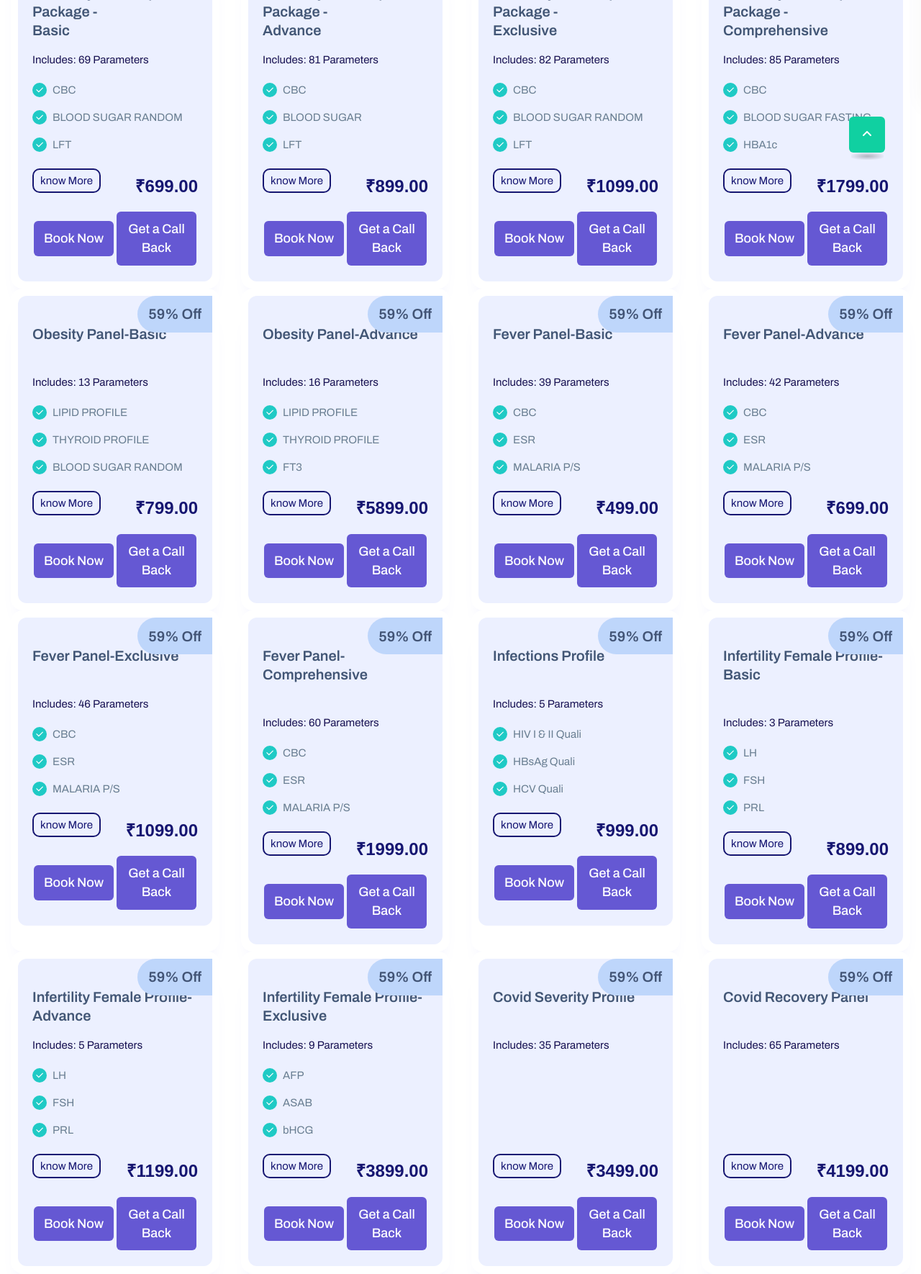
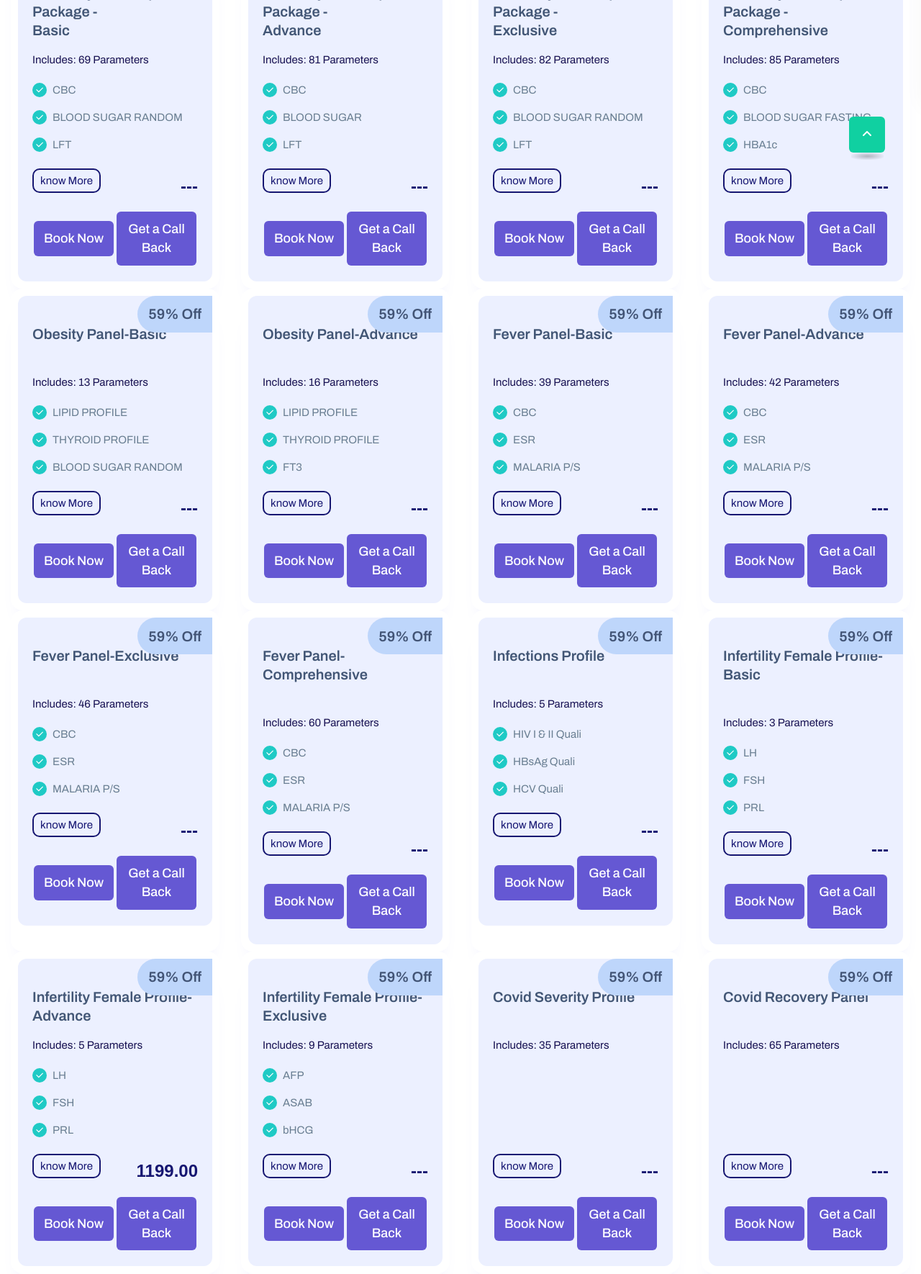
Before and after one commit to ramaprixim/pravilabs.in, a PHP site: page /packages.php in a window 1280 px wide; the page is wider, and only the part inside the window is pictured. Shown: the part 668-2438 px from the top of that part at 72% size. Run offline with PHP 8.4, Linux system fonts and the light colour scheme; data that the repository does not hold is empty; some libraries are stand-ins or nearby versions; some web fonts are replaced.

Commit message:
all page created

```diff
--- a/packages.php
+++ b/packages.php
@@ -66,7 +66,7 @@
                         <button class="card-button1 mb-4">know More</button>
                      </div>
                      <div class="col-lg-6 d-flex justify-content-end align-items-center">
-                        <h4 class="price-text">₹699.00</h4>
+                        <h4 class="price-text">---</h4>
                      </div>
                   </div>
 
@@ -126,7 +126,7 @@
 						 <button class="card-button1 mb-4">know More</button>
 					  </div>
 					  <div class="col-lg-6 d-flex justify-content-end align-items-center">
-						 <h4 class="price-text">₹899.00</h4>
+						 <h4 class="price-text">---</h4>
 					  </div>
 				   </div>
 
@@ -186,7 +186,7 @@
 							 <button class="card-button1 mb-4">know More</button>
 						  </div>
 						  <div class="col-lg-6 d-flex justify-content-end align-items-center">
-							 <h4 class="price-text">₹1099.00</h4>
+							 <h4 class="price-text">---</h4>
 						  </div>
 					   </div>
 
@@ -246,7 +246,7 @@
 							 <button class="card-button1 mb-4">know More</button>
 						  </div>
 						  <div class="col-lg-6 d-flex justify-content-end align-items-center">
-							 <h4 class="price-text">₹1799.00</h4>
+							 <h4 class="price-text">---</h4>
 						  </div>
 					   </div>
 
@@ -306,7 +306,7 @@
 							 <button class="card-button1 mb-4">know More</button>
 						  </div>
 						  <div class="col-lg-6 d-flex justify-content-end align-items-center">
-							 <h4 class="price-text">₹799.00</h4>
+							 <h4 class="price-text">---</h4>
 						  </div>
 					   </div>
 
@@ -366,7 +366,7 @@
 							 <button class="card-button1 mb-4">know More</button>
 						  </div>
 						  <div class="col-lg-6 d-flex justify-content-end align-items-center">
-							 <h4 class="price-text">₹5899.00</h4>
+							 <h4 class="price-text">---</h4>
 						  </div>
 					   </div>
 
@@ -427,7 +427,7 @@
 							 <button class="card-button1 mb-4">know More</button>
 						  </div>
 						  <div class="col-lg-6 d-flex justify-content-end align-items-center">
-							 <h4 class="price-text">₹499.00</h4>
+							 <h4 class="price-text">---</h4>
 						  </div>
 					   </div>
 
@@ -488,7 +488,7 @@
 							 <button class="card-button1 mb-4">know More</button>
 						  </div>
 						  <div class="col-lg-6 d-flex justify-content-end align-items-center">
-							 <h4 class="price-text">₹699.00</h4>
+							 <h4 class="price-text">---</h4>
 						  </div>
 					   </div>
 
@@ -549,7 +549,7 @@
 							 <button class="card-button1 mb-4">know More</button>
 						  </div>
 						  <div class="col-lg-6 d-flex justify-content-end align-items-center">
-							 <h4 class="price-text">₹1099.00</h4>
+							 <h4 class="price-text">---</h4>
 						  </div>
 					   </div>
 
@@ -610,7 +610,7 @@
 							 <button class="card-button1 mb-4">know More</button>
 						  </div>
 						  <div class="col-lg-6 d-flex justify-content-end align-items-center">
-							 <h4 class="price-text">₹1999.00</h4>
+							 <h4 class="price-text">---</h4>
 						  </div>
 					   </div>
 
@@ -671,7 +671,7 @@
 							 <button class="card-button1 mb-4">know More</button>
 						  </div>
 						  <div class="col-lg-6 d-flex justify-content-end align-items-center">
-							 <h4 class="price-text">₹999.00</h4>
+							 <h4 class="price-text">---</h4>
 						  </div>
 					   </div>
 
@@ -732,7 +732,7 @@
 							 <button class="card-button1 mb-4">know More</button>
 						  </div>
 						  <div class="col-lg-6 d-flex justify-content-end align-items-center">
-							 <h4 class="price-text">₹899.00</h4>
+							 <h4 class="price-text">---</h4>
 						  </div>
 					   </div>
 
@@ -793,7 +793,7 @@
 							 <button class="card-button1 mb-4">know More</button>
 						  </div>
 						  <div class="col-lg-6 d-flex justify-content-end align-items-center">
-							 <h4 class="price-text">₹1199.00</h4>
+							 <h4 class="price-text">1199.00</h4>
 						  </div>
 					   </div>
 
@@ -854,7 +854,7 @@
 							 <button class="card-button1 mb-4">know More</button>
 						  </div>
 						  <div class="col-lg-6 d-flex justify-content-end align-items-center">
-							 <h4 class="price-text">₹3899.00</h4>
+							 <h4 class="price-text">---</h4>
 						  </div>
 					   </div>
 
@@ -916,7 +916,7 @@
 							 <button class="card-button1 mb-4">know More</button>
 						  </div>
 						  <div class="col-lg-6 d-flex justify-content-end align-items-center">
-							 <h4 class="price-text">₹3499.00</h4>
+							 <h4 class="price-text">---</h4>
 						  </div>
 					   </div>
 
@@ -978,7 +978,7 @@
 							 <button class="card-button1 mb-4">know More</button>
 						  </div>
 						  <div class="col-lg-6 d-flex justify-content-end align-items-center">
-							 <h4 class="price-text">₹4199.00</h4>
+							 <h4 class="price-text">---</h4>
 						  </div>
 					   </div>
 
@@ -1039,7 +1039,7 @@
 							 <button class="card-button1 mb-4">know More</button>
 						  </div>
 						  <div class="col-lg-6 d-flex justify-content-end align-items-center">
-							 <h4 class="price-text">₹2199.00</h4>
+							 <h4 class="price-text">---</h4>
 						  </div>
 					   </div>
 
@@ -1100,7 +1100,7 @@
 							 <button class="card-button1 mb-4">know More</button>
 						  </div>
 						  <div class="col-lg-6 d-flex justify-content-end align-items-center">
-							 <h4 class="price-text">₹1499.00</h4>
+							 <h4 class="price-text">---</h4>
 						  </div>
 					   </div>
 
@@ -1161,7 +1161,7 @@
 							 <button class="card-button1 mb-4">know More</button>
 						  </div>
 						  <div class="col-lg-6 d-flex justify-content-end align-items-center">
-							 <h4 class="price-text">₹1999.00</h4>
+							 <h4 class="price-text">---</h4>
 						  </div>
 					   </div>
 
@@ -1222,7 +1222,7 @@
 							 <button class="card-button1 mb-4">know More</button>
 						  </div>
 						  <div class="col-lg-6 d-flex justify-content-end align-items-center">
-							 <h4 class="price-text">₹2199.00</h4>
+							 <h4 class="price-text">---</h4>
 						  </div>
 					   </div>
 
@@ -1283,7 +1283,7 @@
 							 <button class="card-button1 mb-4">know More</button>
 						  </div>
 						  <div class="col-lg-6 d-flex justify-content-end align-items-center">
-							 <h4 class="price-text">₹899.00</h4>
+							 <h4 class="price-text">---</h4>
 						  </div>
 					   </div>
 
@@ -1344,7 +1344,7 @@
 							 <button class="card-button1 mb-4">know More</button>
 						  </div>
 						  <div class="col-lg-6 d-flex justify-content-end align-items-center">
-							 <h4 class="price-text">₹699.00</h4>
+							 <h4 class="price-text">---</h4>
 						  </div>
 					   </div>
 
@@ -1405,7 +1405,7 @@
 							 <button class="card-button1 mb-4">know More</button>
 						  </div>
 						  <div class="col-lg-6 d-flex justify-content-end align-items-center">
-							 <h4 class="price-text">₹4000.00</h4>
+							 <h4 class="price-text">---</h4>
 						  </div>
 					   </div>
 
@@ -1466,7 +1466,7 @@
 							 <button class="card-button1 mb-4">know More</button>
 						  </div>
 						  <div class="col-lg-6 d-flex justify-content-end align-items-center">
-							 <h4 class="price-text">₹1599.00</h4>
+							 <h4 class="price-text">---</h4>
 						  </div>
 					   </div>
 
@@ -1527,7 +1527,7 @@
 							 <button class="card-button1 mb-4">know More</button>
 						  </div>
 						  <div class="col-lg-6 d-flex justify-content-end align-items-center">
-							 <h4 class="price-text">₹599.00</h4>
+							 <h4 class="price-text">---</h4>
 						  </div>
 					   </div>
 
@@ -1588,7 +1588,7 @@
 							 <button class="card-button1 mb-4">know More</button>
 						  </div>
 						  <div class="col-lg-6 d-flex justify-content-end align-items-center">
-							 <h4 class="price-text">₹1799.00</h4>
+							 <h4 class="price-text">---</h4>
 						  </div>
 					   </div>
 
@@ -1649,7 +1649,7 @@
 							 <button class="card-button1 mb-4">know More</button>
 						  </div>
 						  <div class="col-lg-6 d-flex justify-content-end align-items-center">
-							 <h4 class="price-text">₹2499.00</h4>
+							 <h4 class="price-text">---</h4>
 						  </div>
 					   </div>
 
@@ -1710,7 +1710,7 @@
 							 <button class="card-button1 mb-4">know More</button>
 						  </div>
 						  <div class="col-lg-6 d-flex justify-content-end align-items-center">
-							 <h4 class="price-text">₹549.00</h4>
+							 <h4 class="price-text">---</h4>
 						  </div>
 					   </div>
 
@@ -1772,7 +1772,7 @@
 							 <button class="card-button1 mb-4">know More</button>
 						  </div>
 						  <div class="col-lg-6 d-flex justify-content-end align-items-center">
-							 <h4 class="price-text">₹3310.00</h4>
+							 <h4 class="price-text">---</h4>
 						  </div>
 					   </div>
 
@@ -1834,7 +1834,7 @@
 							 <button class="card-button1 mb-4">know More</button>
 						  </div>
 						  <div class="col-lg-6 d-flex justify-content-end align-items-center">
-							 <h4 class="price-text">₹6699.00</h4>
+							 <h4 class="price-text">---</h4>
 						  </div>
 					   </div>
 
@@ -1895,7 +1895,7 @@
 							 <button class="card-button1 mb-4">know More</button>
 						  </div>
 						  <div class="col-lg-6 d-flex justify-content-end align-items-center">
-							 <h4 class="price-text">₹15000.00</h4>
+							 <h4 class="price-text">---</h4>
 						  </div>
 					   </div>
 
@@ -1957,7 +1957,7 @@
 							 <button class="card-button1 mb-4">know More</button>
 						  </div>
 						  <div class="col-lg-6 d-flex justify-content-end align-items-center">
-							 <h4 class="price-text">₹7500.00</h4>
+							 <h4 class="price-text">---</h4>
 						  </div>
 					   </div>
 
@@ -2019,7 +2019,7 @@
 							 <button class="card-button1 mb-4">know More</button>
 						  </div>
 						  <div class="col-lg-6 d-flex justify-content-end align-items-center">
-							 <h4 class="price-text">₹1478.00</h4>
+							 <h4 class="price-text">---</h4>
 						  </div>
 					   </div>
 
@@ -2081,7 +2081,7 @@
 							 <button class="card-button1 mb-4">know More</button>
 						  </div>
 						  <div class="col-lg-6 d-flex justify-content-end align-items-center">
-							 <h4 class="price-text">₹2730.00 </h4>
+							 <h4 class="price-text">- </h4>
 						  </div>
 					   </div>
 
@@ -2142,7 +2142,7 @@
 							 <button class="card-button1 mb-4">know More</button>
 						  </div>
 						  <div class="col-lg-6 d-flex justify-content-end align-items-center">
-							 <h4 class="price-text">₹6820.00</h4>
+							 <h4 class="price-text">---</h4>
 						  </div>
 					   </div>
 
@@ -2204,7 +2204,7 @@
 							 <button class="card-button1 mb-4">know More</button>
 						  </div>
 						  <div class="col-lg-6 d-flex justify-content-end align-items-center">
-							 <h4 class="price-text">₹4849.00</h4>
+							 <h4 class="price-text">---</h4>
 						  </div>
 					   </div>
 
@@ -2266,7 +2266,7 @@
 							 <button class="card-button1 mb-4">know More</button>
 						  </div>
 						  <div class="col-lg-6 d-flex justify-content-end align-items-center">
-							 <h4 class="price-text">₹2930.00</h4>
+							 <h4 class="price-text">---</h4>
 						  </div>
 					   </div>
 
@@ -2328,7 +2328,7 @@
 							 <button class="card-button1 mb-4">know More</button>
 						  </div>
 						  <div class="col-lg-6 d-flex justify-content-end align-items-center">
-							 <h4 class="price-text">₹4760.00</h4>
+							 <h4 class="price-text">---</h4>
 						  </div>
 					   </div>
 
@@ -2390,7 +2390,7 @@
 							 <button class="card-button1 mb-4">know More</button>
 						  </div>
 						  <div class="col-lg-6 d-flex justify-content-end align-items-center">
-							 <h4 class="price-text">₹750.00</h4>
+							 <h4 class="price-text">---</h4>
 						  </div>
 					   </div>
 
@@ -2452,7 +2452,7 @@
 							 <button class="card-button1 mb-4">know More</button>
 						  </div>
 						  <div class="col-lg-6 d-flex justify-content-end align-items-center">
-							 <h4 class="price-text">₹1080.00</h4>
+							 <h4 class="price-text">---</h4>
 						  </div>
 					   </div>
 
@@ -2514,7 +2514,7 @@
 							 <button class="card-button1 mb-4">know More</button>
 						  </div>
 						  <div class="col-lg-6 d-flex justify-content-end align-items-center">
-							 <h4 class="price-text">₹800.00</h4>
+							 <h4 class="price-text">---</h4>
 						  </div>
 					   </div>
 
@@ -2576,7 +2576,7 @@
 							 <button class="card-button1 mb-4">know More</button>
 						  </div>
 						  <div class="col-lg-6 d-flex justify-content-end align-items-center">
-							 <h4 class="price-text">₹1740.00</h4>
+							 <h4 class="price-text">---</h4>
 						  </div>
 					   </div>
 
@@ -2638,7 +2638,7 @@
 							 <button class="card-button1 mb-4">know More</button>
 						  </div>
 						  <div class="col-lg-6 d-flex justify-content-end align-items-center">
-							 <h4 class="price-text">₹2360.00</h4>
+							 <h4 class="price-text">---</h4>
 						  </div>
 					   </div>
 
@@ -2700,7 +2700,7 @@
 							 <button class="card-button1 mb-4">know More</button>
 						  </div>
 						  <div class="col-lg-6 d-flex justify-content-end align-items-center">
-							 <h4 class="price-text">₹1670.00</h4>
+							 <h4 class="price-text">---</h4>
 						  </div>
 					   </div>
 
@@ -2762,7 +2762,7 @@
 							 <button class="card-button1 mb-4">know More</button>
 						  </div>
 						  <div class="col-lg-6 d-flex justify-content-end align-items-center">
-							 <h4 class="price-text">₹9700.00</h4>
+							 <h4 class="price-text">---</h4>
 						  </div>
 					   </div>
 
@@ -2824,7 +2824,7 @@
 							 <button class="card-button1 mb-4">know More</button>
 						  </div>
 						  <div class="col-lg-6 d-flex justify-content-end align-items-center">
-							 <h4 class="price-text">₹4960.00</h4>
+							 <h4 class="price-text">---</h4>
 						  </div>
 					   </div>
 
@@ -2886,7 +2886,7 @@
 							 <button class="card-button1 mb-4">know More</button>
 						  </div>
 						  <div class="col-lg-6 d-flex justify-content-end align-items-center">
-							 <h4 class="price-text">₹2230.00</h4>
+							 <h4 class="price-text">---</h4>
 						  </div>
 					   </div>
 
@@ -2948,7 +2948,7 @@
 							 <button class="card-button1 mb-4">know More</button>
 						  </div>
 						  <div class="col-lg-6 d-flex justify-content-end align-items-center">
-							 <h4 class="price-text">₹1530.00</h4>
+							 <h4 class="price-text">---</h4>
 						  </div>
 					   </div>
 
@@ -3010,7 +3010,7 @@
 							 <button class="card-button1 mb-4">know More</button>
 						  </div>
 						  <div class="col-lg-6 d-flex justify-content-end align-items-center">
-							 <h4 class="price-text">₹3320.00</h4>
+							 <h4 class="price-text">---</h4>
 						  </div>
 					   </div>
 
@@ -3072,7 +3072,7 @@
 							 <button class="card-button1 mb-4">know More</button>
 						  </div>
 						  <div class="col-lg-6 d-flex justify-content-end align-items-center">
-							 <h4 class="price-text">₹1544.00</h4>
+							 <h4 class="price-text">---</h4>
 						  </div>
 					   </div>
 
@@ -3134,7 +3134,7 @@
 							 <button class="card-button1 mb-4">know More</button>
 						  </div>
 						  <div class="col-lg-6 d-flex justify-content-end align-items-center">
-							 <h4 class="price-text">₹1780.00</h4>
+							 <h4 class="price-text">---</h4>
 						  </div>
 					   </div>
 
@@ -3196,7 +3196,7 @@
 							 <button class="card-button1 mb-4">know More</button>
 						  </div>
 						  <div class="col-lg-6 d-flex justify-content-end align-items-center">
-							 <h4 class="price-text">₹3210.00</h4>
+							 <h4 class="price-text">---</h4>
 						  </div>
 					   </div>
 
@@ -3258,7 +3258,7 @@
 							 <button class="card-button1 mb-4">know More</button>
 						  </div>
 						  <div class="col-lg-6 d-flex justify-content-end align-items-center">
-							 <h4 class="price-text">₹6700.00</h4>
+							 <h4 class="price-text">---</h4>
 						  </div>
 					   </div>
 
@@ -3320,7 +3320,7 @@
 							 <button class="card-button1 mb-4">know More</button>
 						  </div>
 						  <div class="col-lg-6 d-flex justify-content-end align-items-center">
-							 <h4 class="price-text">₹4940.00</h4>
+							 <h4 class="price-text">---</h4>
 						  </div>
 					   </div>
 
@@ -3382,7 +3382,7 @@
 							 <button class="card-button1 mb-4">know More</button>
 						  </div>
 						  <div class="col-lg-6 d-flex justify-content-end align-items-center">
-							 <h4 class="price-text">₹5469.00</h4>
+							 <h4 class="price-text">---</h4>
 						  </div>
 					   </div>
 
@@ -3444,7 +3444,7 @@
 							 <button class="card-button1 mb-4">know More</button>
 						  </div>
 						  <div class="col-lg-6 d-flex justify-content-end align-items-center">
-							 <h4 class="price-text">₹5781.00</h4>
+							 <h4 class="price-text">---</h4>
 						  </div>
 					   </div>
 
```
